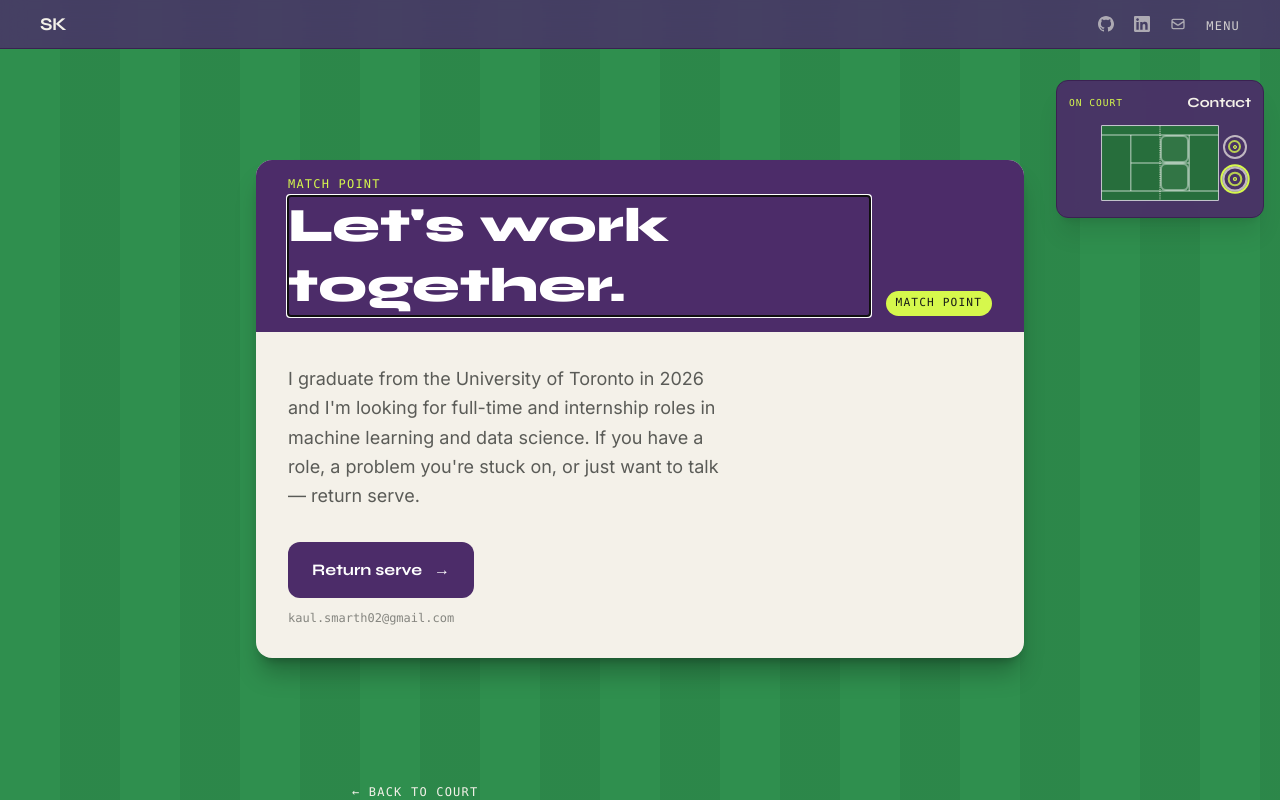
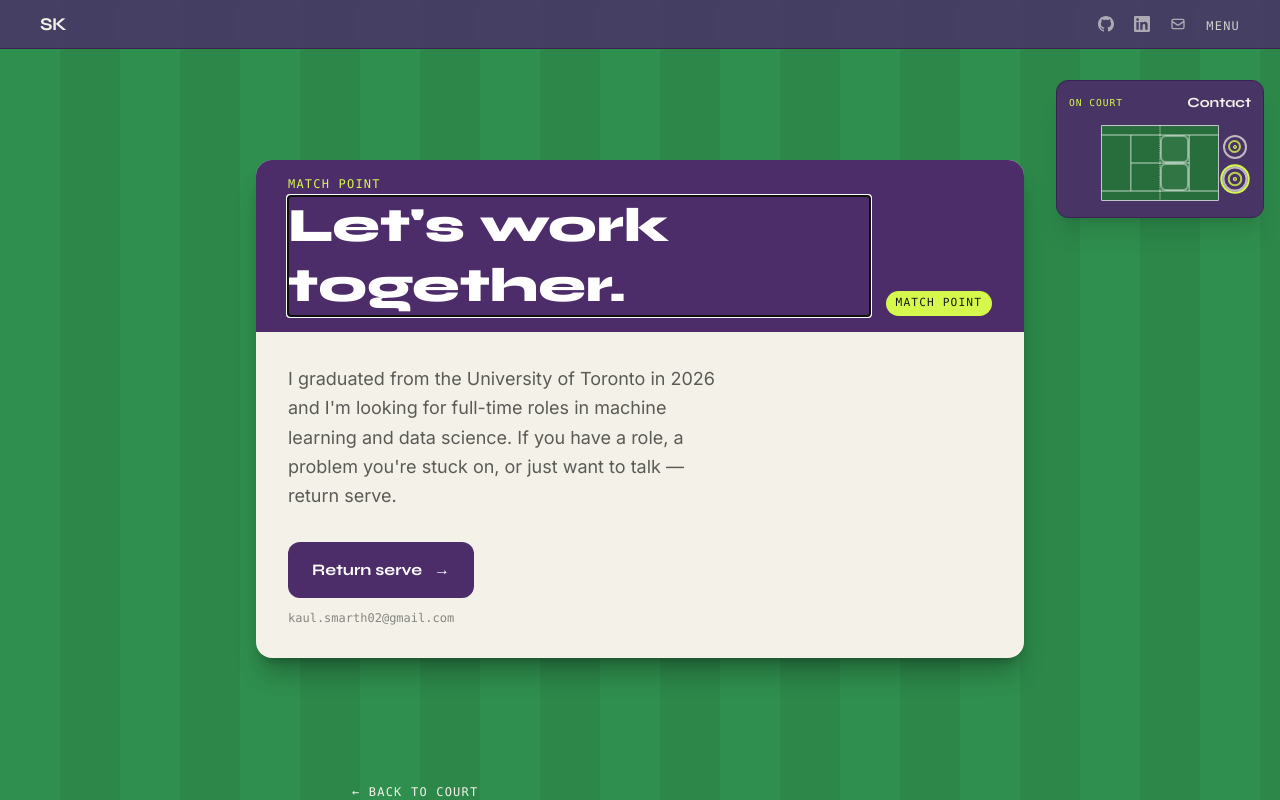
Before and after one commit to smarthkaul/smarthkaul.github.io, a React (Vite) app in the folder website/: page /contact in a window 1280 px wide. Shown: the top 800 px of the page. Built offline with nearby package versions, Linux system fonts and the light colour scheme.

Commit message:
Update status from graduating student to 2026 graduate
Recruiter-facing timing changes with it: a graduate is available now and is
targeting full-time roles, so drop the internship mention from the contact
card. The OG card needed no change — it names the school without claiming
enrolment.

```diff
--- a/website/index.html
+++ b/website/index.html
@@ -5,7 +5,7 @@
     <link rel="icon" type="image/svg+xml" href="/favicon.svg" />
     <meta name="viewport" content="width=device-width, initial-scale=1.0" />
     <title>Smarth Kaul — Statistics & Machine Learning</title>
-    <meta name="description" content="Statistics and machine learning at the University of Toronto, graduating 2026. Time-series forecasting, calibrated prediction models, and three data internships." />
+    <meta name="description" content="Statistics and machine learning graduate of the University of Toronto, 2026. Time-series forecasting, calibrated prediction models, and three data internships." />
     <meta name="theme-color" content="#2f8f4e" />
     <link rel="canonical" href="https://smarthkaul.github.io/" />
 
@@ -17,7 +17,7 @@
     <meta property="og:site_name" content="Smarth Kaul" />
     <meta property="og:url" content="https://smarthkaul.github.io/" />
     <meta property="og:title" content="Smarth Kaul — Statistics &amp; Machine Learning" />
-    <meta property="og:description" content="Statistics and machine learning at the University of Toronto, graduating 2026. Time-series forecasting, calibrated prediction models, and three data internships." />
+    <meta property="og:description" content="Statistics and machine learning graduate of the University of Toronto, 2026. Time-series forecasting, calibrated prediction models, and three data internships." />
     <meta property="og:image" content="https://smarthkaul.github.io/og.png" />
     <meta property="og:image:width" content="1200" />
     <meta property="og:image:height" content="630" />
@@ -25,7 +25,7 @@
 
     <meta name="twitter:card" content="summary_large_image" />
     <meta name="twitter:title" content="Smarth Kaul — Statistics &amp; Machine Learning" />
-    <meta name="twitter:description" content="Statistics and machine learning at the University of Toronto, graduating 2026. Forecasting and calibrated prediction models." />
+    <meta name="twitter:description" content="Statistics and machine learning graduate of the University of Toronto, 2026. Forecasting and calibrated prediction models." />
     <meta name="twitter:image" content="https://smarthkaul.github.io/og.png" />
 
     <script type="text/javascript">
--- a/website/src/components/About.jsx
+++ b/website/src/components/About.jsx
@@ -9,7 +9,7 @@ const PROFILE = [
   { k: "Plays", v: "Right-handed · Python, R, SQL" },
   { k: "Turned pro", v: "2022 — first ML internship" },
   { k: "Specialty", v: "Statistical ML & Data Mining" },
-  { k: "Graduating", v: "2026" },
+  { k: "Graduated", v: "2026 · UofT" },
 ];
 
 const SKILLS = [
@@ -39,7 +39,7 @@ const About = () => {
               className="w-28 h-28 sm:w-32 sm:h-32 rounded-full object-cover shrink-0 ring-4 ring-ball/70 shadow-md"
             />
             <p className="text-charcoal text-xl sm:text-2xl font-light leading-relaxed">
-              I&apos;m a final-year Statistics student at the University of Toronto, in the
+              I&apos;m a 2026 Statistics graduate of the University of Toronto, out of the
               Statistical Machine Learning and Data Mining specialist program.
             </p>
           </div>
@@ -48,7 +48,7 @@ const About = () => {
             around it: a TensorFlow model for household energy disaggregation at
             TekUncorked, SQL-driven QA on an identity access platform at Ontario&apos;s
             electricity system operator, and market and regulatory analysis for consulting
-            clients at Grant Thornton. Coursework since has pulled me further toward
+            clients at Grant Thornton. Final-year coursework pulled me further toward
             modelling — time series and statistical learning theory — which is where both
             projects here came from. The thing I keep circling back to is calibration:
             whether a number a model hands you can be trusted, and what it costs to find
--- a/website/src/components/Contact.jsx
+++ b/website/src/components/Contact.jsx
@@ -14,10 +14,9 @@ const Contact = () => {
           headerRight={<Badge tone="ball">Match Point</Badge>}
         >
           <p className="text-charcoal/70 text-lg leading-relaxed mb-8 max-w-md">
-            I graduate from the University of Toronto in 2026 and I&apos;m looking for
-            full-time and internship roles in machine learning and data science. If you
-            have a role, a problem you&apos;re stuck on, or just want to talk — return
-            serve.
+            I graduated from the University of Toronto in 2026 and I&apos;m looking for
+            full-time roles in machine learning and data science. If you have a role, a
+            problem you&apos;re stuck on, or just want to talk — return serve.
           </p>
 
           <a
```
